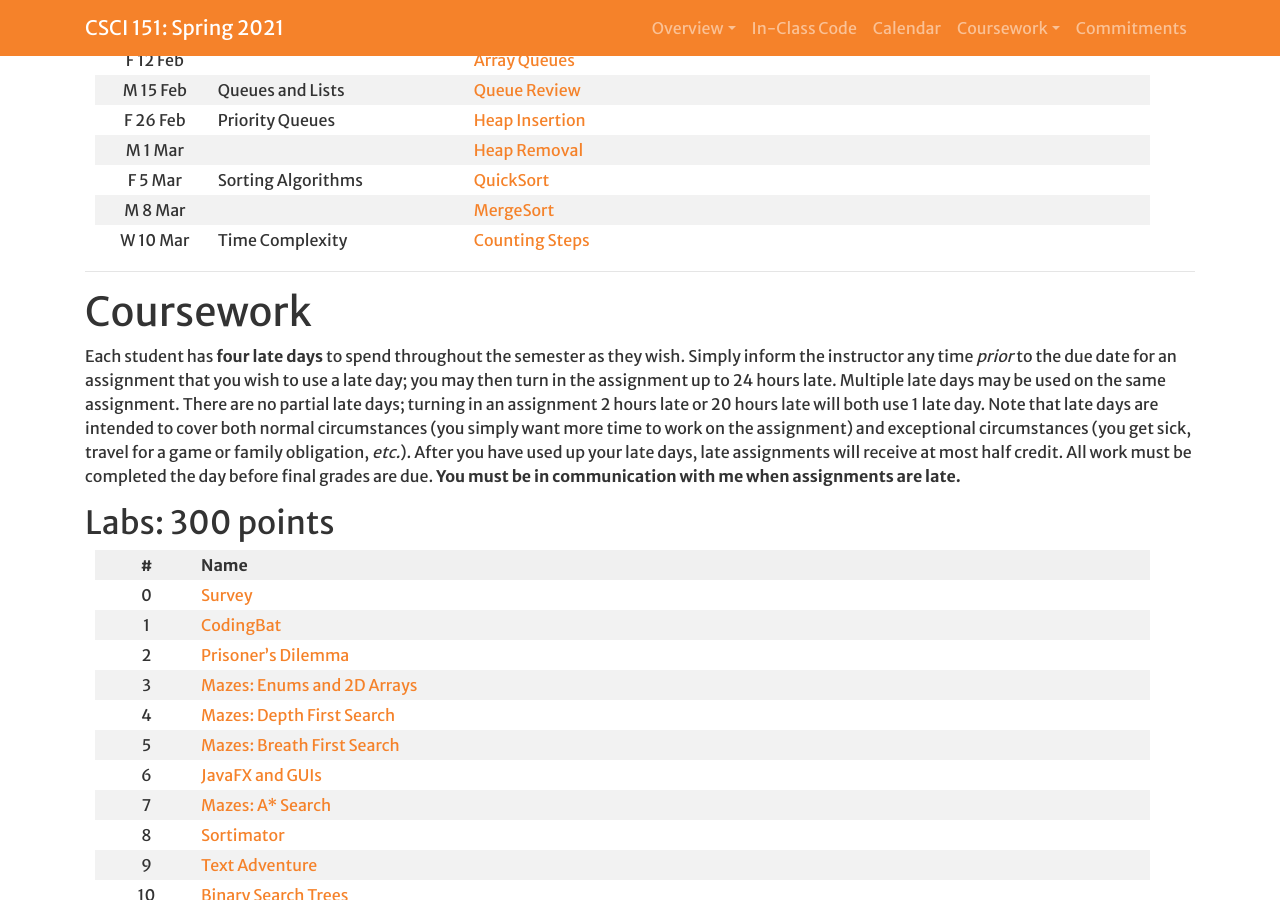
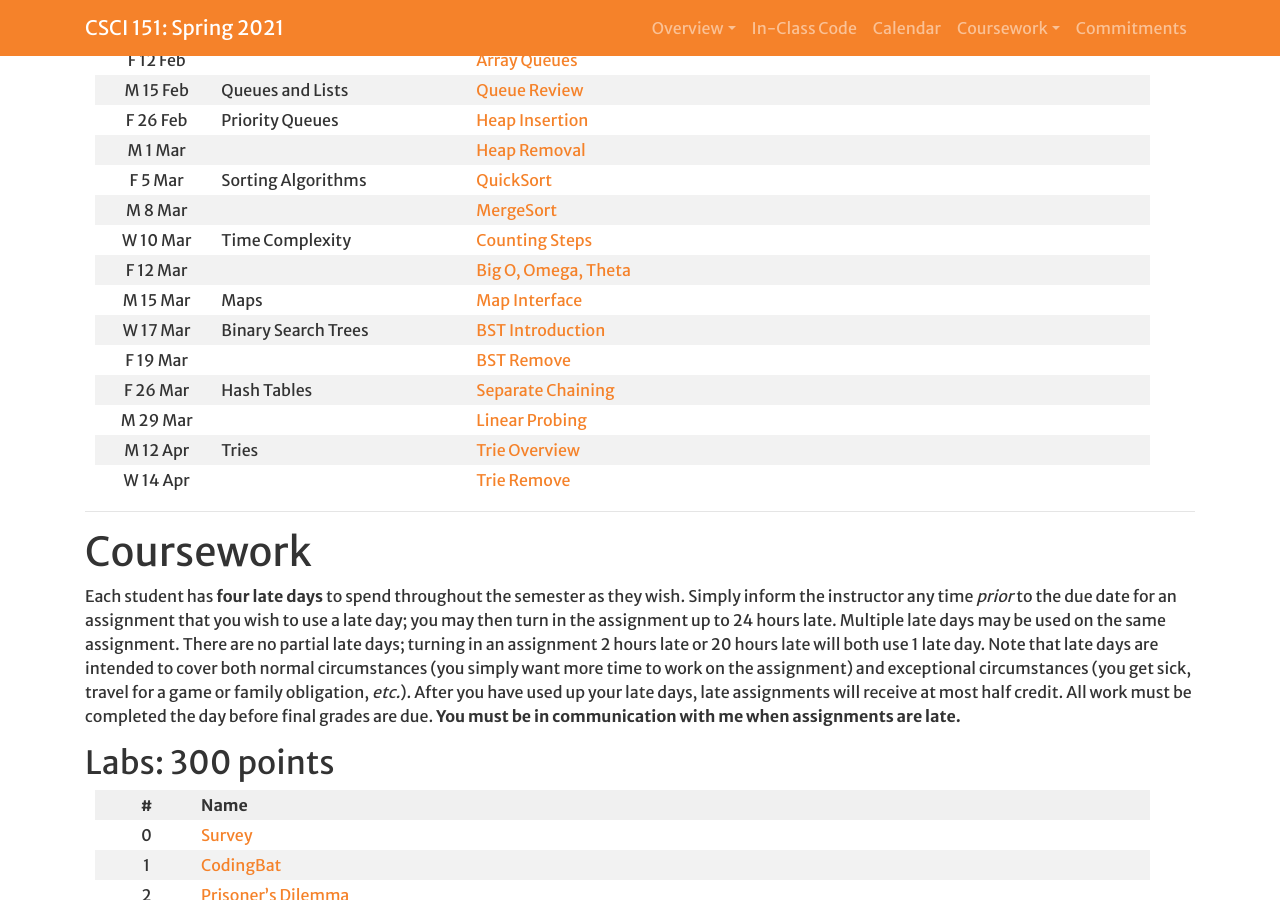
Before and after one commit to Hendrix-CS/csci151, a Jekyll site: the page built from index.md, in a window 1280 px wide and 900 px high, scrolled down 2192 px. Built offline with Jekyll 4.4.1, drawn with Linux system fonts in a browser that asks for light colours; a script that is not in the unit is left out; our own code applies the rules of GitHub Pages for plain Markdown files.

Commit message:
Updating lecture notes

```diff
--- a/index.md
+++ b/index.md
@@ -67,6 +67,14 @@ When we write code together in class, it will be posted here!
 | F 5 Mar | Sorting Algorithms| [QuickSort]({{site.baseurl}}/inclass/SortingSummary.pdf) |
 | M 8 Mar | | [MergeSort]({{site.baseurl}}/inclass/SortingSummary.pdf) |
 | W 10 Mar | Time Complexity| [Counting Steps]({{site.baseurl}}/inclass/StartingToCountSteps.pdf) |
+| F 12 Mar | | [Big O, Omega, Theta]({{site.baseurl}}/inclass/BigO.pdf) |
+| M 15 Mar | Maps | [Map Interface]({{site.baseurl}}/inclass/MapIntro.pdf) |
+| W 17 Mar | Binary Search Trees | [BST Introduction]({{site.baseurl}}/inclass/BST-Intro.pdf) |
+| F 19 Mar |  | [BST Remove]({{site.baseurl}}/inclass/BSTRemove.pdf) |
+| F 26 Mar | Hash Tables | [Separate Chaining]({{site.baseurl}}/inclass/HashOverview.pdf) |
+| M 29 Mar |  | [Linear Probing]({{site.baseurl}}/inclass/HashOmnibus.pdf) |
+| M 12 Apr | Tries | [Trie Overview]({{site.baseurl}}/inclass/TrieOverview.pdf) |
+| W 14 Apr | | [Trie Remove]({{site.baseurl}}/inclass/TrieRemove.pdf) |
 
 <!--
 
```
Also changed, not shown: 9 other files.
